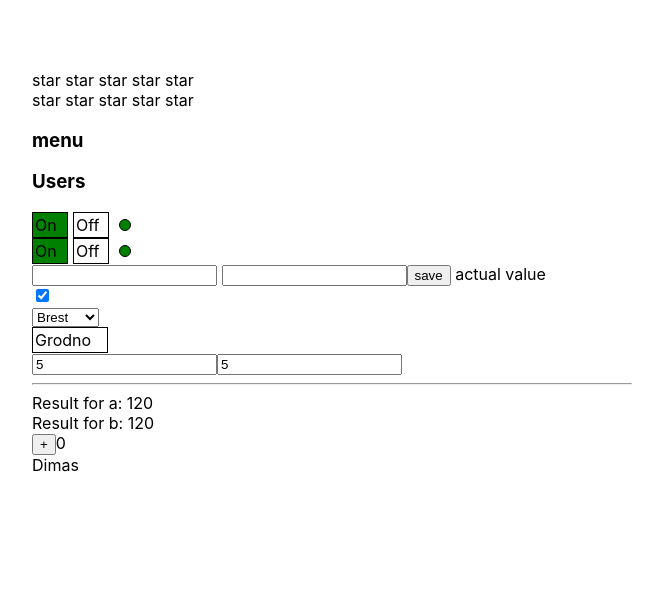
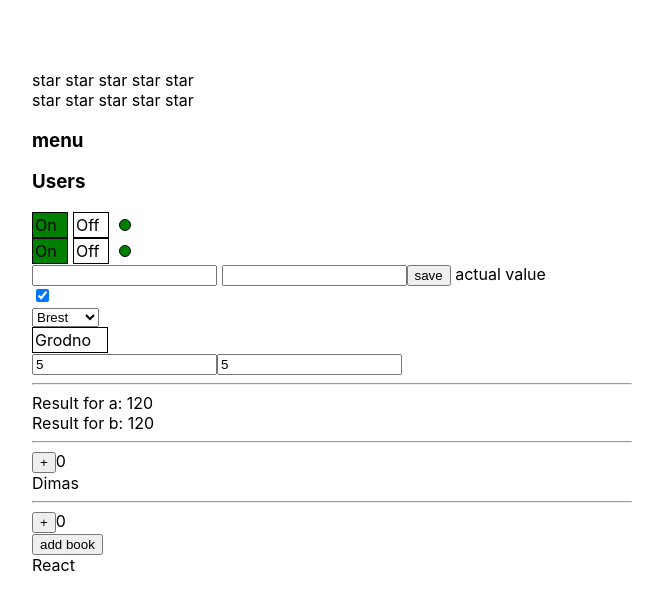
Before and after one commit to Yuhee2020/Microtasks, a React (Create React App) app in the folder react-kabzda/: page / in a window 1280 px wide. Shown: the top 610 px of the page, without its empty margins (308-971 px from the left). Built offline with nearby package versions, Linux system fonts and the light colour scheme.

Commit message:
useCallBack

```diff
--- a/react-kabzda/src/App.tsx
+++ b/react-kabzda/src/App.tsx
@@ -10,6 +10,7 @@
 import UncontrolledAccordion from "./components/Accordion/UncontrolledAccordion";
 import {Example1} from "./components/reactMemo/reactMemo";
 import {Example11, Example12} from "./components/useMemo/UseMemo";
+import {LIkeUseCallBack} from "./components/useCallback/useCallback";
 
 function App() {
     let [ratingValue, setRatingValue] = useState(0)
@@ -60,7 +61,10 @@
 
 
             <Example11/>
+            <hr/>
             <Example12/>
+            <hr/>
+            <LIkeUseCallBack/>
 
         </div>
     );
--- /dev/null
+++ b/react-kabzda/src/components/useCallback/useCallback.tsx
@@ -0,0 +1,41 @@
+import React, {useCallback, useMemo, useState} from "react";
+
+
+
+export const LIkeUseCallBack = () => {
+    console.log("LikeUseCallBack")
+    const [books, setBooks] = useState(["React", "JS", "CSS"])
+    const [count, setCount] = useState(0)
+
+
+    const newArray=useMemo(()=>{
+
+        return books.filter(u=>u.toLowerCase().indexOf("a")>-1)},[books])
+
+    const addBook=useMemo(()=>{
+        return ()=>{
+        const newBook=[...books, "Angular" + new Date().getTime()]
+        setBooks(newBook)}
+    },[books])
+    return <>
+
+        <button onClick={()=>{setCount(count+1)}}>+</button>
+
+        {count}
+        <Books books={newArray}
+               addBook={addBook}
+        />
+
+    </>
+}
+
+
+const BooksSecret = (props: { books: Array<string>; addBook:()=>void }) => {
+    console.log("BooksSecret")
+    return <div>
+        <button onClick={()=>{props.addBook()}}>add book</button>
+        {props.books.map((b, i) => <div key={i}>{b}</div>
+    )}</div>
+}
+
+const Books=React.memo(BooksSecret)
```
